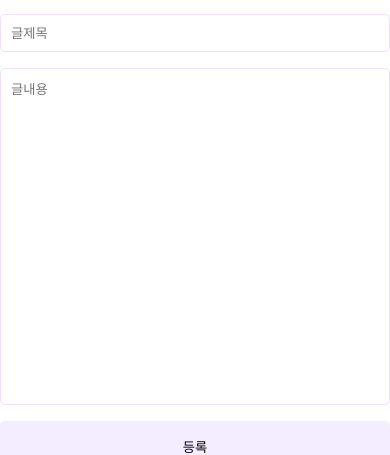
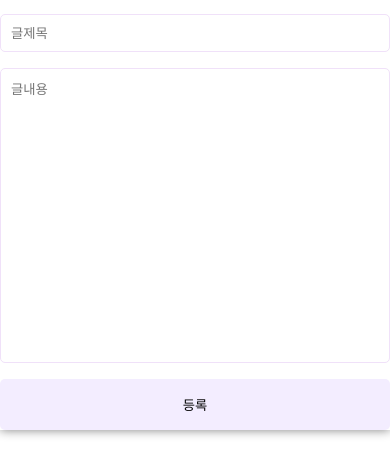
Before and after one commit to haileyham/study-now, a Next.js app: page /study-post/write in a window 390 px wide. Shown: the part 263-718 px from the top of the page. Built offline with nearby package versions, Linux system fonts and the light colour scheme.

Commit message:
(#7) design : 글쓰기페이지 - mobile 버전 버튼 margin 조정

```diff
--- a/components/writing/page.module.scss
+++ b/components/writing/page.module.scss
@@ -20,14 +20,18 @@
     }
   }
   textarea {
-    height: 40vh;
+    min-height: 35vh;
+  }
+  .submitBtn {
+    width: 90%;
+    margin: 3rem auto 0rem;
   }
   .writeEditBtn {
+    width: 100%;
     padding: 1rem;
     border: none;
     border-radius: var(--border-radius-s);
     background-color: rgb(243, 237, 255);
-    width: 100%;
     cursor: pointer;
     &:hover {
       background-color: rgb(231, 216, 255);
```
